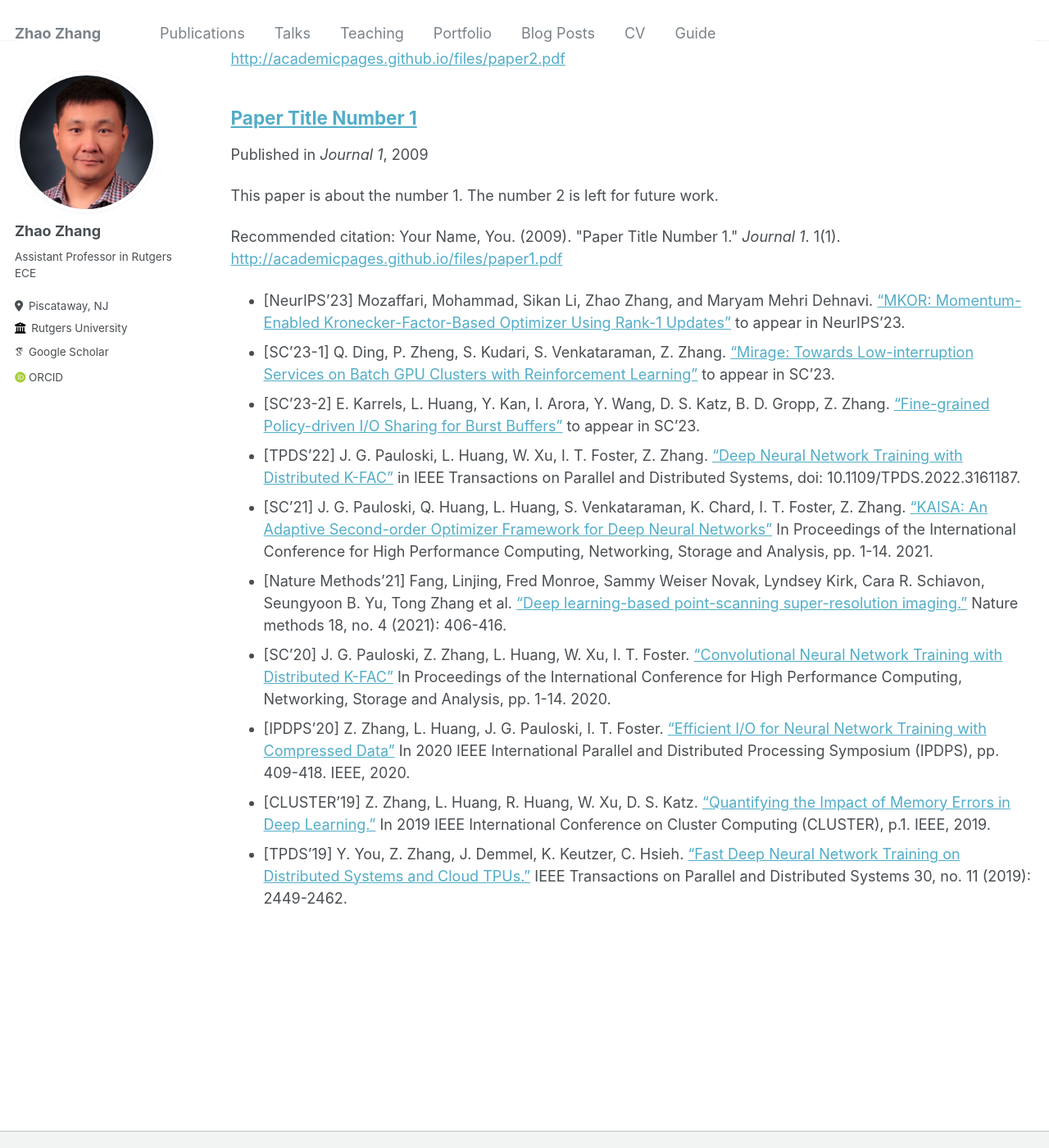
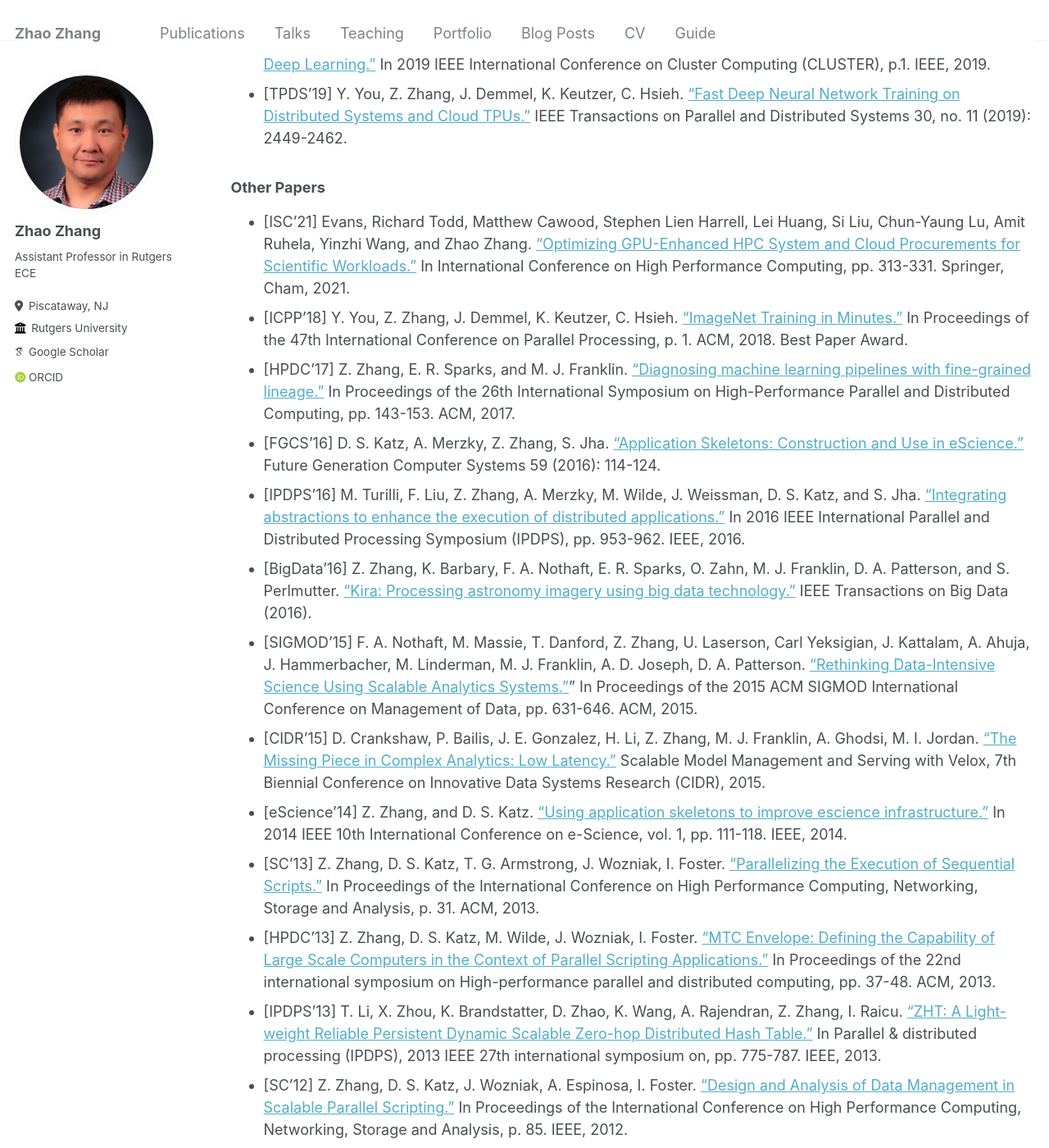
Before and after one commit to zhaozhang/zhaozhang.github.io, a Jekyll site: the page built from _pages/publications.md, in a window 1280 px wide and 1400 px high, scrolled down 805 px. Shown: the whole window at 82% size. Built offline with Jekyll 4.4.1, drawn with Linux system fonts in a browser that asks for light colours; some web fonts are replaced; some of the changed text lies outside the part shown.

Commit message:
publications

```diff
--- a/_pages/publications.md
+++ b/_pages/publications.md
@@ -15,6 +15,7 @@
   {% include archive-single.html %}
 {% endfor %}
 
+### Highlighted Recent Papers
 - [NeurIPS'23] Mozaffari, Mohammad, Sikan Li, Zhao Zhang, and Maryam Mehri Dehnavi. ["MKOR: Momentum-Enabled Kronecker-Factor-Based Optimizer Using Rank-1 Updates"](https://arxiv.org/abs/2306.01685) to appear in NeurIPS'23.
 - [SC'23-1] Q. Ding, P. Zheng, S. Kudari, S. Venkataraman, Z. Zhang. ["Mirage: Towards Low-interruption Services on Batch GPU Clusters with Reinforcement Learning"](https://arxiv.org/abs/2306.14086) to appear in SC'23.
 - [SC'23-2] E. Karrels, L. Huang, Y. Kan, I. Arora, Y. Wang, D. S. Katz, B. D. Gropp, Z. Zhang. ["Fine-grained Policy-driven I/O Sharing for Burst Buffers"](https://arxiv.org/abs/2306.11615) to appear in SC'23.
@@ -26,3 +27,21 @@
 - [CLUSTER'19] Z. Zhang, L. Huang, R. Huang, W. Xu, D. S. Katz. ["Quantifying the Impact of Memory Errors in Deep Learning."](https://ieeexplore.ieee.org/document/8890989) In 2019 IEEE International Conference on Cluster Computing (CLUSTER), p.1. IEEE, 2019.
 - [TPDS'19] Y. You, Z. Zhang, J. Demmel, K. Keutzer, C. Hsieh. ["Fast Deep Neural Network Training on
 Distributed Systems and Cloud TPUs."](https://ieeexplore.ieee.org/document/8703162) IEEE Transactions on Parallel and Distributed Systems 30, no. 11 (2019): 2449-2462.
+
+### Other Papers
+- [ISC'21] Evans, Richard Todd, Matthew Cawood, Stephen Lien Harrell, Lei Huang, Si Liu, Chun-Yaung Lu, Amit Ruhela, Yinzhi Wang, and Zhao Zhang. ["Optimizing GPU-Enhanced HPC System and Cloud Procurements for Scientific Workloads."](https://link.springer.com/chapter/10.1007/978-3-030-78713-4_17) In International Conference on High Performance Computing, pp. 313-331. Springer, Cham, 2021.
+- [ICPP'18] Y. You, Z. Zhang, J. Demmel, K. Keutzer, C. Hsieh. ["ImageNet Training in Minutes."](https://dl.acm.org/citation.cfm?id=3225069) In Proceedings of the 47th International Conference on Parallel Processing, p. 1. ACM, 2018. Best Paper Award.
+- [HPDC'17] Z. Zhang, E. R. Sparks, and M. J. Franklin. ["Diagnosing machine learning pipelines with fine-grained lineage."](https://dl.acm.org/citation.cfm?id=3078603) In Proceedings of the 26th International Symposium on High-Performance Parallel and Distributed Computing, pp. 143-153. ACM, 2017.
+- [FGCS'16] D. S. Katz, A. Merzky, Z. Zhang, S. Jha. ["Application Skeletons: Construction and Use in eScience."](https://www.sciencedirect.com/science/article/pii/S0167739X15003143) Future Generation Computer Systems 59 (2016): 114-124.
+- [IPDPS'16] M. Turilli, F. Liu, Z. Zhang, A. Merzky, M. Wilde, J. Weissman, D. S. Katz, and S. Jha. ["Integrating abstractions to enhance the execution of distributed applications."](https://ieeexplore.ieee.org/abstract/document/7516092/) In 2016 IEEE International Parallel and Distributed Processing Symposium (IPDPS), pp. 953-962. IEEE, 2016.
+- [BigData'16] Z. Zhang, K. Barbary, F. A. Nothaft, E. R. Sparks, O. Zahn, M. J. Franklin, D. A. Patterson, and S. Perlmutter. ["Kira: Processing astronomy imagery using big data technology."](https://ieeexplore.ieee.org/abstract/document/7549106/) IEEE Transactions on Big Data (2016).
+- [SIGMOD'15] F. A. Nothaft, M. Massie, T. Danford, Z. Zhang, U. Laserson, Carl Yeksigian, J. Kattalam, A. Ahuja, J. Hammerbacher, M. Linderman, M. J. Franklin, A. D. Joseph, D. A. Patterson. ["Rethinking Data-Intensive Science Using Scalable Analytics Systems."](https://dl.acm.org/citation.cfm?id=2742787)" In Proceedings of the 2015 ACM SIGMOD International Conference on Management of Data, pp. 631-646. ACM, 2015.
+- [CIDR'15] D. Crankshaw, P. Bailis, J. E. Gonzalez, H. Li, Z. Zhang, M. J. Franklin, A. Ghodsi, M. I. Jordan. ["The Missing Piece in Complex Analytics: Low Latency."](https://arxiv.org/abs/1409.3809) Scalable Model Management and Serving with Velox, 7th Biennial Conference on Innovative Data Systems Research (CIDR), 2015.
+- [eScience'14] Z. Zhang, and D. S. Katz. ["Using application skeletons to improve escience infrastructure."](https://ieeexplore.ieee.org/abstract/document/6972255/) In 2014 IEEE 10th International Conference on e-Science, vol. 1, pp. 111-118. IEEE, 2014.
+- [SC'13] Z. Zhang, D. S. Katz, T. G. Armstrong, J. Wozniak, I. Foster. ["Parallelizing the Execution of Sequential Scripts."](https://dl.acm.org/citation.cfm?id=2503222) In Proceedings of the International Conference on High Performance Computing, Networking, Storage and Analysis, p. 31. ACM, 2013.
+- [HPDC'13] Z. Zhang, D. S. Katz, M. Wilde, J. Wozniak, I. Foster. ["MTC Envelope: Defining the Capability of Large Scale Computers in the Context of Parallel Scripting Applications."](javascript:void(0)) In Proceedings of the 22nd international symposium on High-performance parallel and distributed computing, pp. 37-48. ACM, 2013.
+- [IPDPS'13] T. Li, X. Zhou, K. Brandstatter, D. Zhao, K. Wang, A. Rajendran, Z. Zhang, I. Raicu. ["ZHT: A Light-weight Reliable Persistent Dynamic Scalable Zero-hop Distributed Hash Table."](https://ieeexplore.ieee.org/abstract/document/6569861/) In Parallel & distributed processing (IPDPS), 2013 IEEE 27th international symposium on, pp. 775-787. IEEE, 2013.
+- [SC'12] Z. Zhang, D. S. Katz, J. Wozniak, A. Espinosa, I. Foster. ["Design and Analysis of Data Management in Scalable Parallel Scripting."](https://ieeexplore.ieee.org/abstract/document/6468455/) In Proceedings of the International Conference on High Performance Computing, Networking, Storage and Analysis, p. 85. IEEE, 2012.
+- [CLUSTER'10] I. Raicu, I. Foster, M. Wilde, Z. Zhang, Y. Zhao, A. Szalay, P. Beckman, K. Iskra, P. Little, C. Moretti, A. Chaudhary, D. Thain. ["Middleware Support for Many-Task Computing."](https://link.springer.com/article/10.1007/s10586-010-0132-9) Cluster Computing 13, no. 3 (2010): 291-314.
+- [Computer'09] M. Wilde, I. Foster, K. Iskra, P. Beckman, Z. Zhang, A. Espinosa, M. Hategan, B. Clifford, I. Raicu. ["Parallel Scripting for Applications at the Petascale and Beyond."](https://ieeexplore.ieee.org/abstract/document/5331905/) Parallel scripting for applications at the petascale and beyond." Computer 42, no. 11 (2009).
+- [SC'08] Ioan Raicu, Zhao Zhang, Mike Wilde, Ian Foster, Pete Beckman, Kamil Iskra, Ben Clifford, ["Toward Loosely Coupled Programming on Petascale Systems."](https://ieeexplore.ieee.org/abstract/document/5219768/) In SC'08: Proceedings of the 2008 ACM/IEEE Conference on Supercomputing, pp. 1-12. IEEE, 2008.
--- a/_publications/2009-10-01-paper-title-number-1.md
+++ /dev/null
@@ -1,12 +0,0 @@
----
-title: "Paper Title Number 1"
-collection: publications
-permalink: /publication/2009-10-01-paper-title-number-1
-excerpt: 'This paper is about the number 1. The number 2 is left for future work.'
-date: 2009-10-01
-venue: 'Journal 1'
-paperurl: 'http://academicpages.github.io/files/paper1.pdf'
-citation: 'Your Name, You. (2009). &quot;Paper Title Number 1.&quot; <i>Journal 1</i>. 1(1).'
----
-
-The contents above will be part of a list of publications, if the user clicks the link for the publication than the contents of section will be rendered as a full page, allowing you to provide more information about the paper for the reader. When publications are displayed as a single page, the contents of the above "citation" field will automatically be included below this section in a smaller font.
--- a/_publications/2010-10-01-paper-title-number-2.md
+++ /dev/null
@@ -1,12 +0,0 @@
----
-title: "Paper Title Number 2"
-collection: publications
-permalink: /publication/2010-10-01-paper-title-number-2
-excerpt: 'This paper is about the number 2. The number 3 is left for future work.'
-date: 2010-10-01
-venue: 'Journal 1'
-paperurl: 'http://academicpages.github.io/files/paper2.pdf'
-citation: 'Your Name, You. (2010). &quot;Paper Title Number 2.&quot; <i>Journal 1</i>. 1(2).'
----
-
-The contents above will be part of a list of publications, if the user clicks the link for the publication than the contents of section will be rendered as a full page, allowing you to provide more information about the paper for the reader. When publications are displayed as a single page, the contents of the above "citation" field will automatically be included below this section in a smaller font.
--- a/_publications/2015-10-01-paper-title-number-3.md
+++ /dev/null
@@ -1,12 +0,0 @@
----
-title: "Paper Title Number 3"
-collection: publications
-permalink: /publication/2015-10-01-paper-title-number-3
-excerpt: 'This paper is about the number 3. The number 4 is left for future work.'
-date: 2015-10-01
-venue: 'Journal 1'
-paperurl: 'http://academicpages.github.io/files/paper3.pdf'
-citation: 'Your Name, You. (2015). &quot;Paper Title Number 3.&quot; <i>Journal 1</i>. 1(3).'
----
-
-The contents above will be part of a list of publications, if the user clicks the link for the publication than the contents of section will be rendered as a full page, allowing you to provide more information about the paper for the reader. When publications are displayed as a single page, the contents of the above "citation" field will automatically be included below this section in a smaller font.
--- a/_publications/2024-02-17-paper-title-number-4.md
+++ /dev/null
@@ -1,12 +0,0 @@
----
-title: "Paper Title Number 4"
-collection: publications
-permalink: /publication/2024-02-17-paper-title-number-4
-excerpt: 'This paper is about fixing template issue #693.'
-date: 2024-02-17
-venue: 'GitHub Journal of Bugs'
-paperurl: 'http://academicpages.github.io/files/paper3.pdf'
-citation: 'Your Name, You. (2024). &quot;Paper Title Number 3.&quot; <i>GitHub Journal of Bugs</i>. 1(3).'
----
-
-The contents above will be part of a list of publications, if the user clicks the link for the publication than the contents of section will be rendered as a full page, allowing you to provide more information about the paper for the reader. When publications are displayed as a single page, the contents of the above "citation" field will automatically be included below this section in a smaller font.
```
